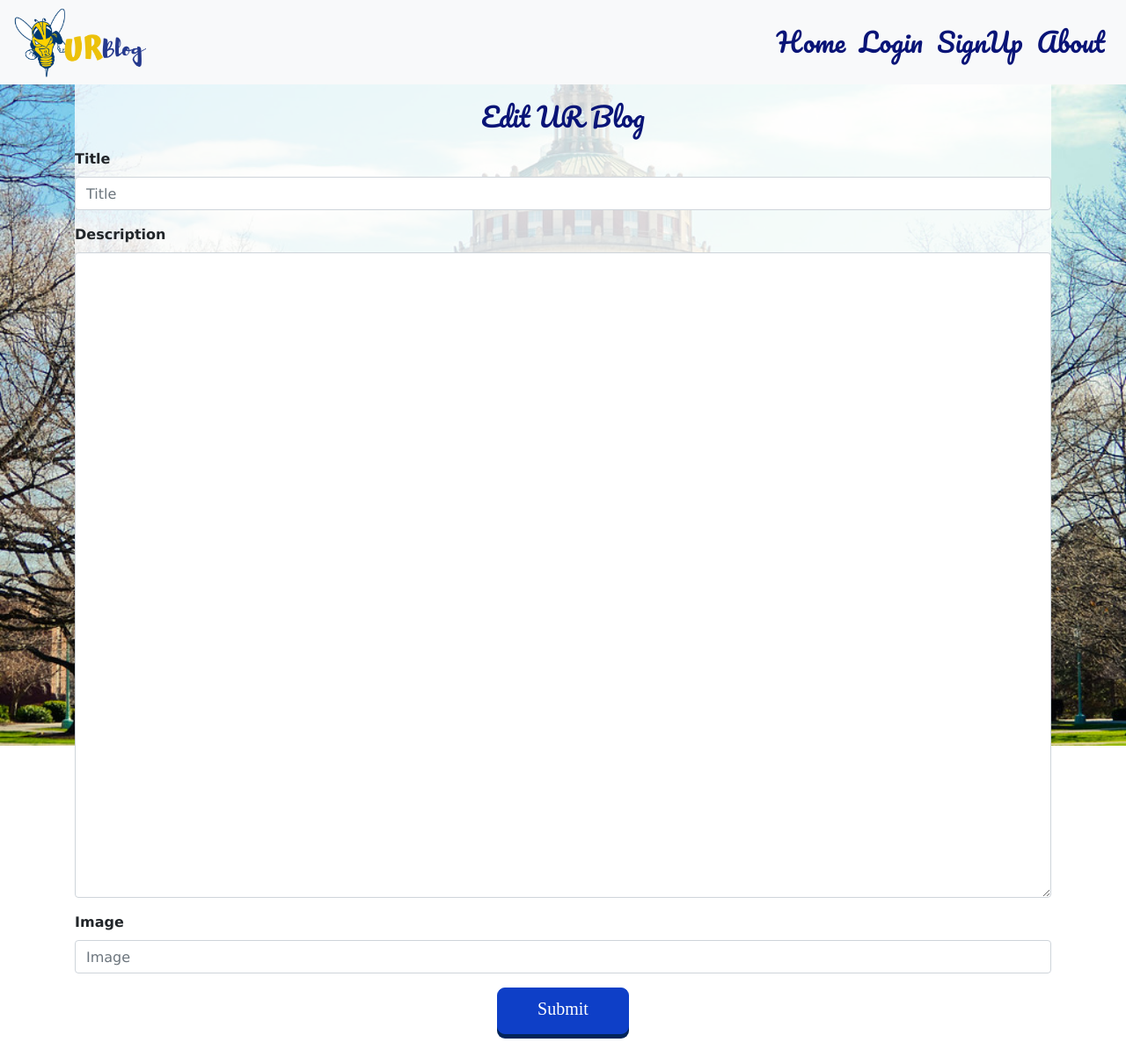
After one commit to Pratistha98/CS210, a Flask app: page /EditPost in a window 1280 px wide. The commit adds this page. Shown: the whole page at 88% size. Run offline with Flask 2, Linux system fonts and the light colour scheme; some libraries are stand-ins or nearby versions; some web fonts are replaced.

Commit message:
Added edit functionality for edit Post

```diff
--- a/backend.py
+++ b/backend.py
@@ -275,6 +275,10 @@ def save_profile_picture(user_picture):
 @app.route("/Editprofile")
 def edit():
     return render_template("EditProfile.html")
+
+@app.route("/EditPost")
+def EditPost():
+    return render_template("EditPost.html")
 #----------------------------------------------------------------------------------------------
 #Forgot Password
 def send_reset_email(user):
--- a/templates/Blog.html
+++ b/templates/Blog.html
@@ -15,7 +15,7 @@
 								<div class="align-self-end ml-auto btn-group-vertical">
 
 									<figure class="figure">
-										<a href="#"><img src="https://img.icons8.com/material-sharp/30/000000/edit.png" hspace="20"> </a>
+										<a href="http://localhost:5000/EditPost"><img src="https://img.icons8.com/material-sharp/30/000000/edit.png" hspace="20"> </a>
 										<figcaption class="figure-caption text-center"> Edit</figcaption>
 									  </figure>
 
--- /dev/null
+++ b/templates/EditPost.html
@@ -0,0 +1,30 @@
+{% import "bootstrap/wtf.html" as wtf %}
+{%  extends "Header.html" %}
+{% block content %}
+    <html>
+        <body class="body-create">
+            <div class="container">
+                    <div id = "create">
+                            <form action ="/create" method ="post" id="blogform" enctype="multipart/form-data">
+                                <h1 class="header-login-signup" style="text-align: center"> Edit UR Blog</h1>
+                                <div class="form-group">
+                                    <label for="Title"> Title </label>
+                                    <input type="text" class="form-control" id="formGroupExampleInput" name ="Title" placeholder="Title">
+                                </div>
+                                <div class="form-group">
+                                    <label for="Description">Description</label>
+                                    <textarea class="form-control" id="textarea" rows="30"></textarea>
+                                </div>
+                                <div class = "form-group">
+                                    <label for="Image">Image</label>
+                                    <input type="text" class="form-control" id="formGroupExampleInput2" name = "image" placeholder="Image">
+                                </div>
+                                <div>
+                                    <button class ="btn btn-light btn-block btn-lg" id = "startBtn">Submit</button>
+                                </div>
+                            </form>
+                    </div>
+            </div>
+        </body>
+    </html>
+    {% endblock %}
```
Also changed, not shown: 2 other files.
